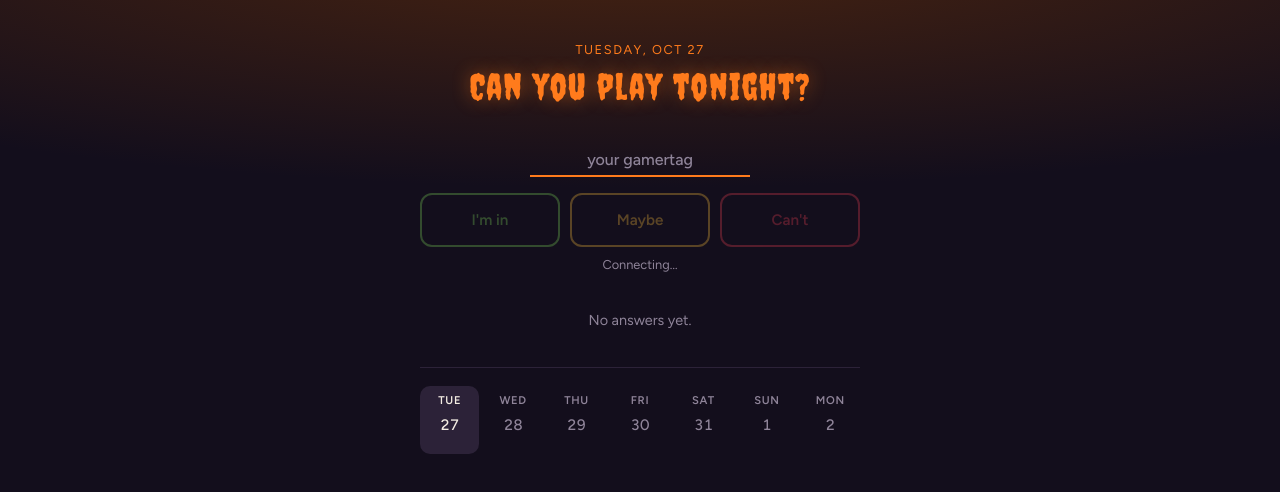
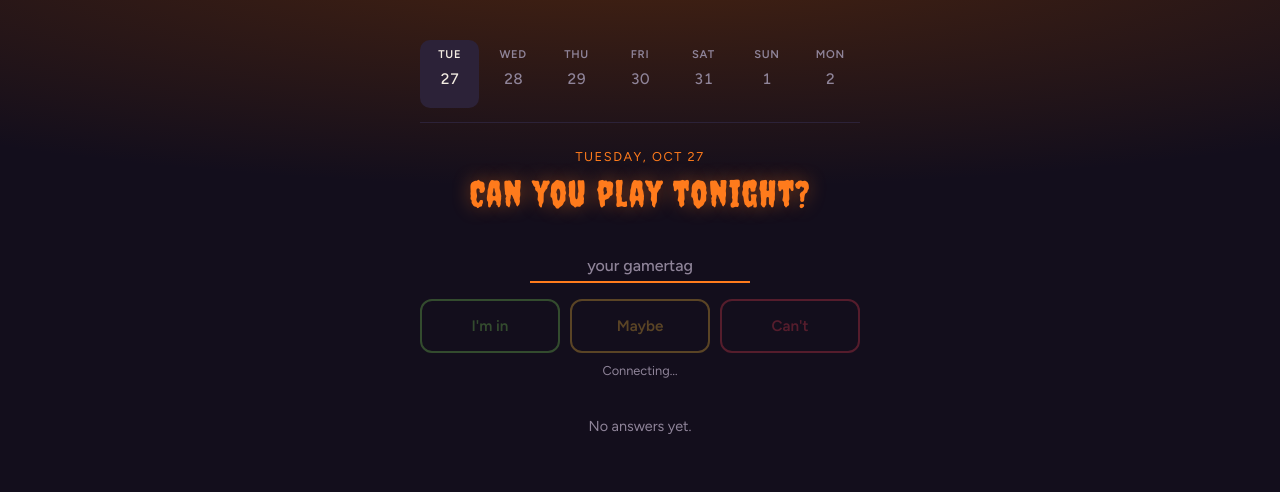
Before and after one commit to GummiFreyr/squad-check-in, a website: page index.html in a window 1280 px wide. Drawn offline with Linux system fonts and the light colour scheme; no server answers.

Commit message:
Move the week strip to the top

```diff
--- a/index.html
+++ b/index.html
@@ -90,7 +90,7 @@ body {
 .tag.yes { color: var(--yes); } .tag.maybe { color: var(--maybe); } .tag.no { color: var(--no); }
 .empty { color: var(--muted); margin: 0; text-align: center; font-size: 0.9rem; }
 
-.week { display: grid; grid-template-columns: repeat(7, minmax(0, 1fr)); gap: 4px; border-top: 1px solid var(--line); padding-top: 18px; }
+.week { display: grid; grid-template-columns: repeat(7, minmax(0, 1fr)); gap: 4px; border-bottom: 1px solid var(--line); padding-bottom: 14px; margin-bottom: -12px; }
 .day {
   display: flex; flex-direction: column; align-items: center; gap: 5px; padding: 6px 0; border-radius: 10px;
   background: transparent; border: 0; cursor: pointer; color: var(--muted); font: inherit;
@@ -150,6 +150,7 @@ body {
 </head>
 <body>
 <div class="wrap">
+  <nav class="week" id="week" aria-label="Pick a day"></nav>
   <section>
     <p class="date" id="dateLabel"></p>
     <p class="ask" id="askLabel">Can you play tonight?</p>
@@ -183,7 +184,6 @@ body {
     <p class="empty" id="rosterEmpty">No answers yet.</p>
   </section>
 
-  <nav class="week" id="week" aria-label="Pick a day"></nav>
 
   <section class="remind" id="remind" hidden>
     <p id="remindText">Get a daily reminder to check in.</p>
```
